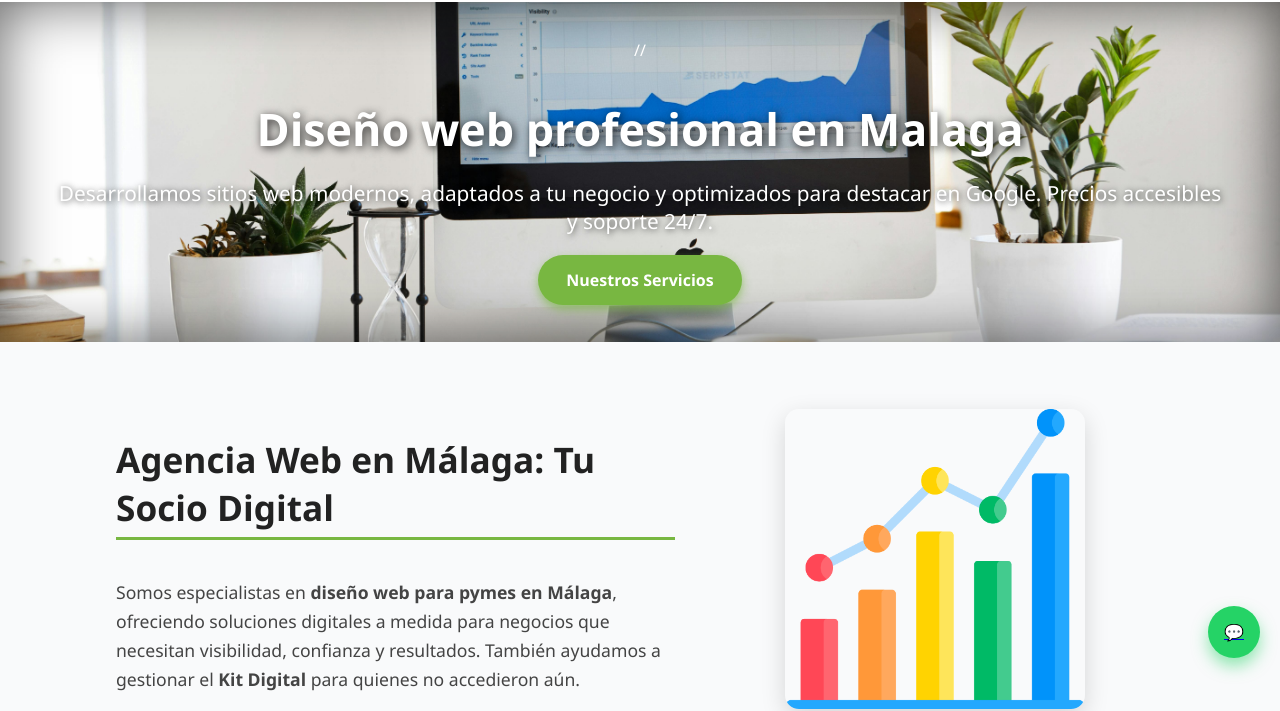
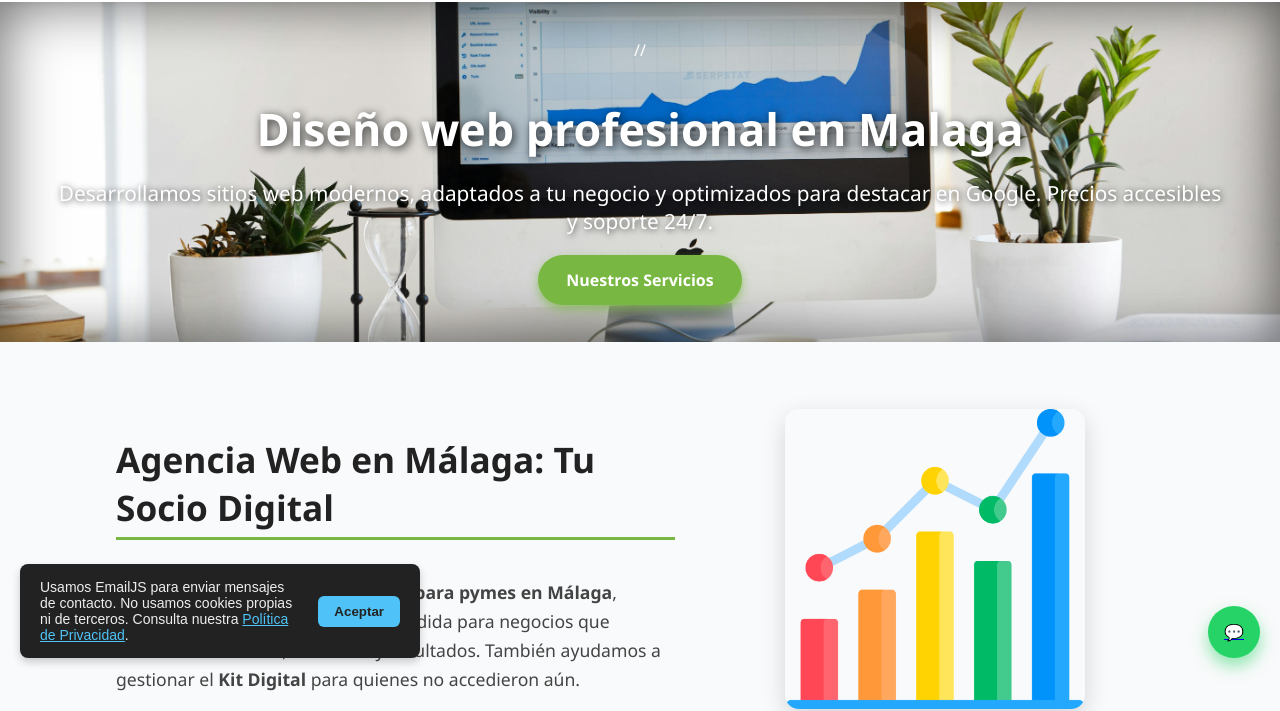
Before and after one commit to diegoaleyes/Nexo-Digital, a plain HTML site: page index.html in a window 1280 px wide. Shown: the part 122-833 px from the top of the page. Drawn offline with nearby package versions, Linux system fonts and the light colour scheme.

Commit message:
se agregan cookies

```diff
--- a/index.html
+++ b/index.html
@@ -190,6 +190,54 @@
     nav.classList.toggle("show");
   }
 </script>
+<!-- Aviso Cookies -->
+<div id="cookieConsent" style="
+  position: fixed;
+  bottom: 20px;
+  left: 20px;
+  right: 20px;
+  max-width: 400px;
+  background: #222;
+  color: #eee;
+  padding: 15px 20px;
+  border-radius: 8px;
+  font-family: Arial, sans-serif;
+  font-size: 14px;
+  box-shadow: 0 4px 8px rgba(0,0,0,0.2);
+  display: flex;
+  justify-content: space-between;
+  align-items: center;
+  z-index: 9999;
+  ">
+  <div style="flex: 1; margin-right: 15px;">
+    Usamos EmailJS para enviar mensajes de contacto. No usamos cookies propias ni de terceros.
+    Consulta nuestra <a href="/privacidad" style="color: #4FC3F7; text-decoration: underline;">Política de Privacidad</a>.
+  </div>
+  <button id="acceptCookies" style="
+    background: #4FC3F7;
+    border: none;
+    color: #222;
+    font-weight: bold;
+    padding: 8px 16px;
+    border-radius: 6px;
+    cursor: pointer;
+    ">
+    Aceptar
+  </button>
+</div>
+
+<script>
+  // Si ya aceptó, ocultar el banner
+  if(localStorage.getItem('cookieConsent') === 'accepted'){
+    document.getElementById('cookieConsent').style.display = 'none';
+  }
+
+  // Al hacer clic en aceptar, guardar y ocultar
+  document.getElementById('acceptCookies').onclick = function(){
+    localStorage.setItem('cookieConsent', 'accepted');
+    document.getElementById('cookieConsent').style.display = 'none';
+  };
+</script>
 
 </body>
 </html>
```
